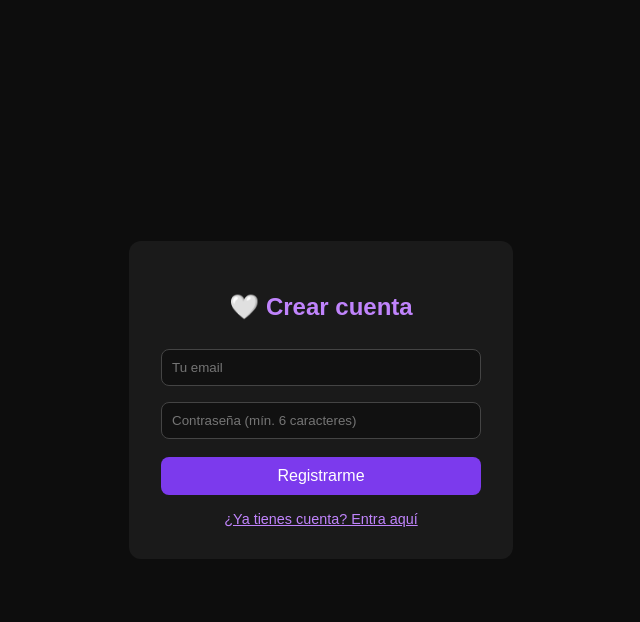
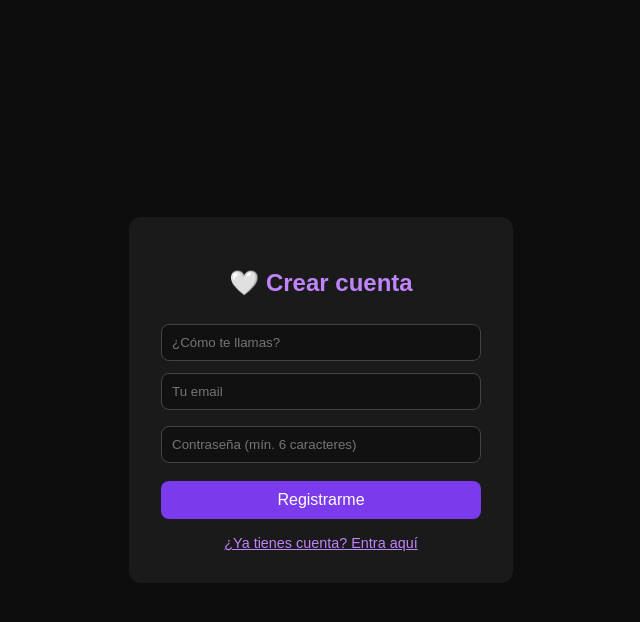
Before and after one commit to veraxia777/veraxia2.0, a Flask app: page /registro in a window 1280 px wide. Shown: the top 622 px of the page, without its empty margins (319-959 px from the left). Run offline with Flask 3, Linux system fonts and the light colour scheme.

Commit message:
Agregar campo nombre en registro + redirigir al chat

```diff
--- a/templates/registro.html
+++ b/templates/registro.html
@@ -20,6 +20,7 @@
 <body>
   <div class="box">
     <h2>🤍 Crear cuenta</h2>
+    <input type="text" id="nombre" placeholder="¿Cómo te llamas?" required style="margin-bottom:4px;">
     <input type="email" id="email" placeholder="Tu email" required>
     <input type="password" id="password" placeholder="Contraseña (mín. 6 caracteres)" required>
     <button id="btn" onclick="registrar()">Registrarme</button>
```
